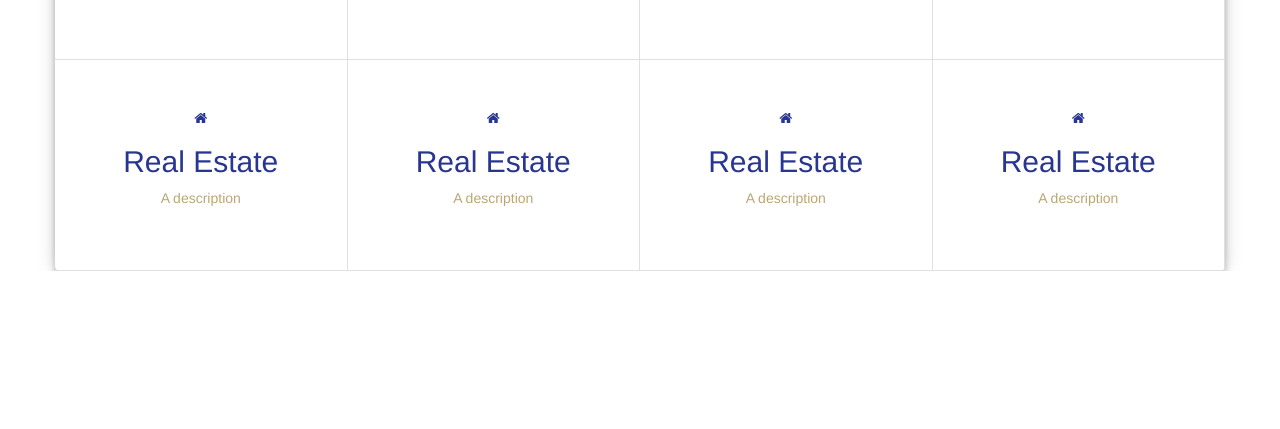
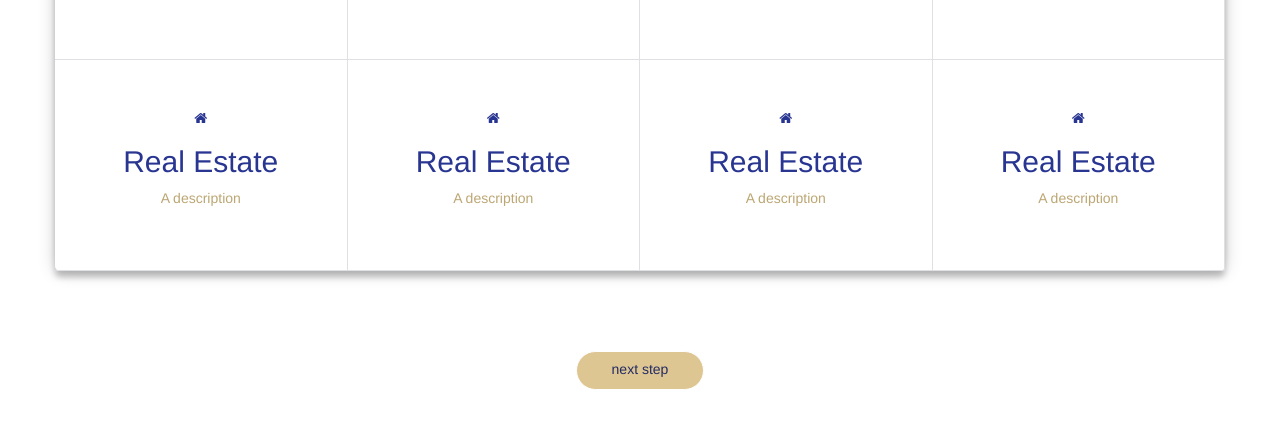
Before and after one commit to Wesal-Nowsher/BenchMark, a plain HTML site: page industry.html in a window 1280 px wide. Shown: the part 557-986 px from the top of the page. Before the commit the page ends 828 px from the top, so only its background shows below. Drawn offline with nearby package versions, Linux system fonts and the light colour scheme.

Commit message:
more changes

```diff
--- a/css/industry.css
+++ b/css/industry.css
@@ -121,12 +121,35 @@ border-radius: 5px;
 .card .whole-card i,.card .whole-card h2{
     color:#283591;
 }
+
 .card .whole-card:hover i,.card .whole-card:hover h2{
     color: white;
 }
+
 .card .whole-card p{
     color: #bca673;
 }
+
 .card .whole-card:hover p{
     color: white;
 }
+
+.next-step .row{
+    height: 200px;
+        display: flex;
+    justify-content: center;
+    align-items: center;
+
+}
+
+.next-step .row .button-2{
+    color: #283591;
+    background-color: #ddc692;
+    padding: 7px 35px 0px;
+    border: 1px solid white;
+    border-radius: 25px;
+
+}
+.next-step .row .button-2 p{
+    color:#242c64;
+}
--- a/css/main.css
+++ b/css/main.css
@@ -111,6 +111,7 @@ body{
     padding: 75px;
     background-color: #eceeef;
 }
+
 .custom-con-3{
       width: 1349px !important;
     display: flex;
--- a/industry.html
+++ b/industry.html
@@ -139,7 +139,13 @@
 	</div>
 
 </div>
-
+<div class="next-step">
+	<div class="container">
+		<div class="row">
+			<div class="button-2"><p>next step</p></div>
+		</div>
+	</div>
+</div>
  	<script src="js/jquery.min.js"></script>
     <script src="js/tether.min.js"></script>
     <script src="js/bootstrap.min.js"></script>
```
